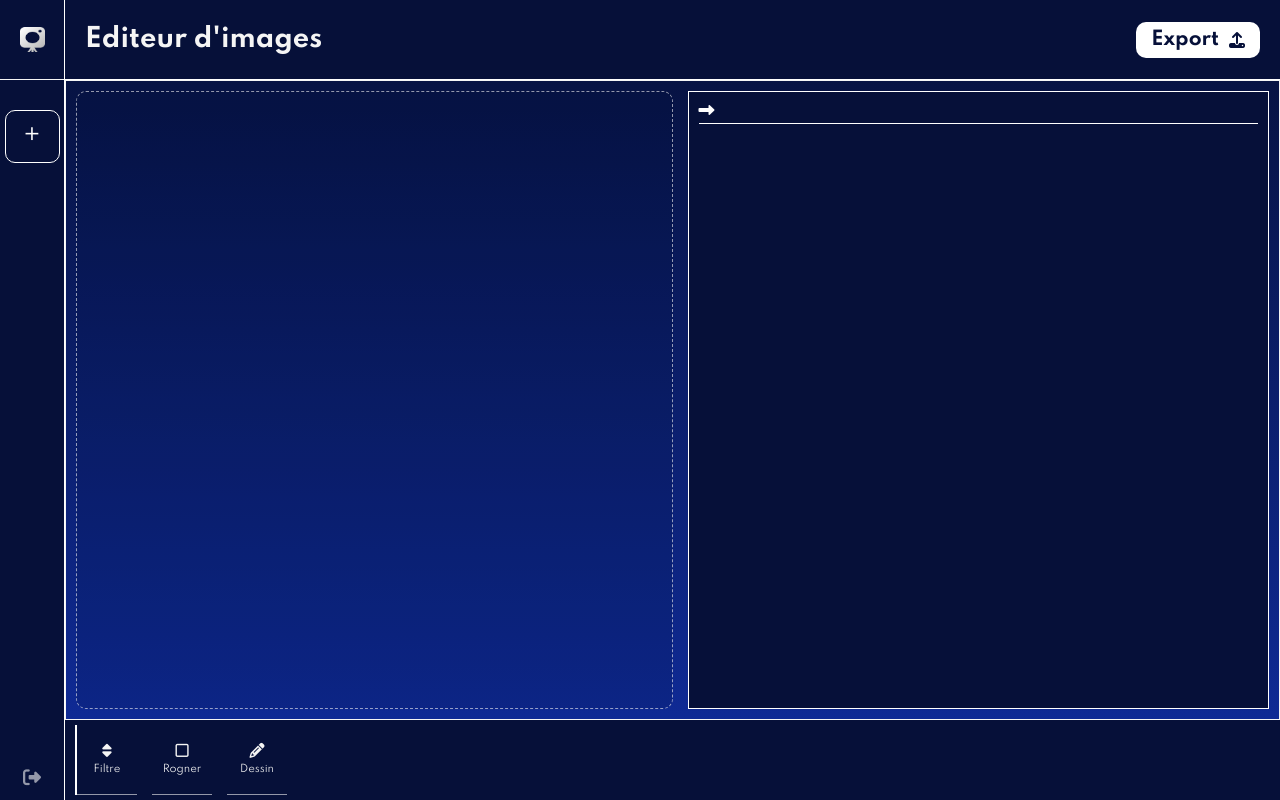
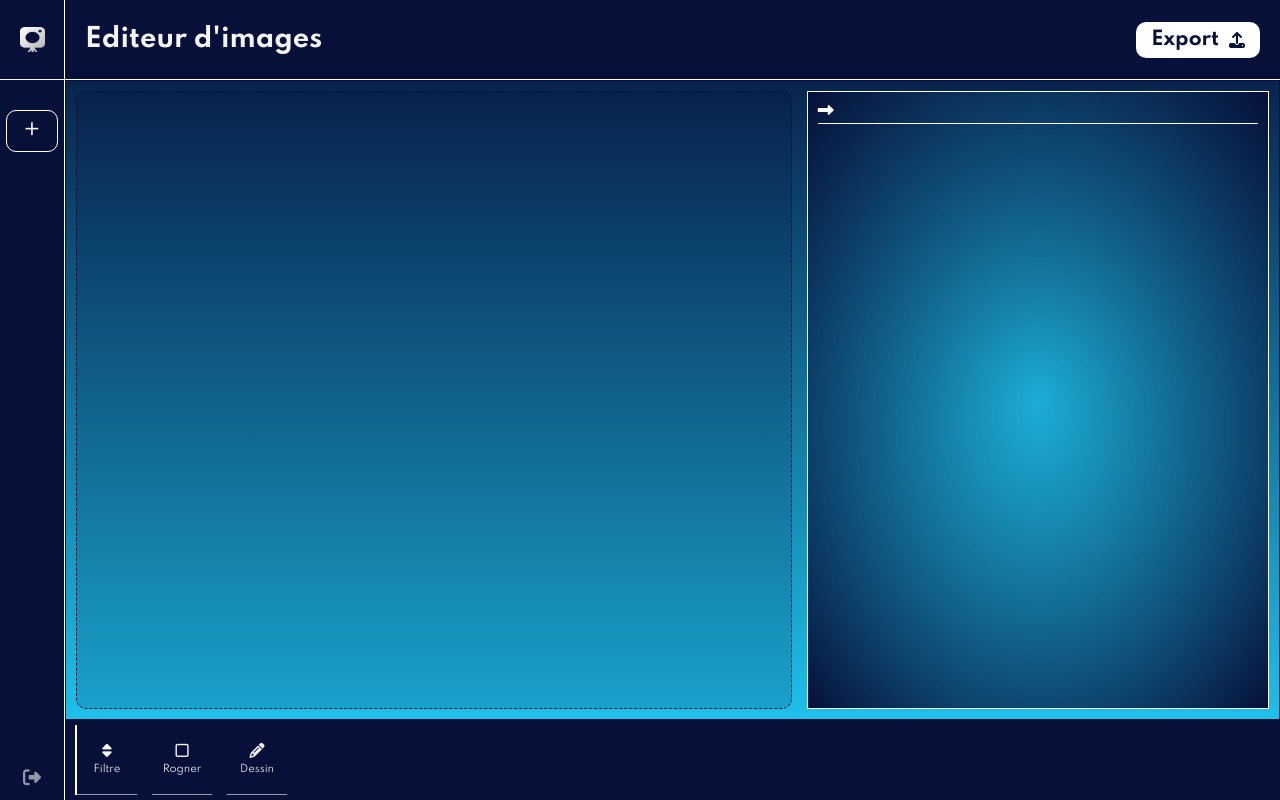
Before and after one commit to bakeli-OpenSource/editeur-multimedia, a plain HTML site: page page editeur/editeur.html in a window 1280 px wide. Drawn offline with Linux system fonts and the light colour scheme.

Commit message:
quelques retouche aux styles

```diff
--- a/page editeur/NodeVideo/editVideo.css
+++ b/page editeur/NodeVideo/editVideo.css
@@ -50,14 +50,14 @@ body{
 
 .side-contenu .bloc{
     margin-top: 30px;
-    display: flex;
-    justify-content: center;
-    align-items: center;
+    /* display: flex; */
+    /* justify-content: center; */
+    /* align-items: center; */
     cursor: pointer;
-    padding: 10px;
+    /* padding: 10px; */
     border-radius: 10px;
     transition: all .2s ease;
-    width: 55px;
+    /* width: 55px; */
     border: 1px solid white;
     /* background-color: #061039; */
     color: white;
@@ -66,9 +66,9 @@ body{
 .side-contenu .bloc:hover{
     background: whitesmoke;
     color: #061039;
-    gap: 5px;
-    width: 55px;
-    margin: 30px auto;
+    /* gap: 5px; */
+    /* width: 55px; */
+    /* margin: 30px auto; */
 }
 
 .bloc i{
@@ -80,6 +80,11 @@ body{
 }
 
 .bloc label{
+    width: 50px;
+    height: 40px;
+    display: flex;
+    align-items: center;
+    justify-content: center;
     font-size: 25px;
 }
 
--- a/page editeur/creation de Gif/createGif.css
+++ b/page editeur/creation de Gif/createGif.css
@@ -7,8 +7,9 @@
   text-decoration: none;
 }
 body {
-  height: 100vh;
-  background: #061039;
+  min-height: 100vh;
+  /* background: #061039; */
+  background: linear-gradient(#061039, #21d4fd);
   color: #fff;
 }
 input {
@@ -54,7 +55,7 @@ input {
   border: 2px dashed #ccc;
   padding: 10px;
   width: 400px;
-  height: 500px;
+  height: 400px;
   display: flex;
   align-items: center;
   justify-content: center;
@@ -92,21 +93,23 @@ input {
 }
 
 label {
-  margin-top: 30px;
-  display: flex;
-  justify-content: center;
-  align-items: center;
-  cursor: pointer;
-  padding: 10px;
-  border-radius: 10px;
-  transition: all 0.2s ease;
-  width: 55px;
-  border: 1px solid white;
   background-color: #061039;
   color: white;
   margin: auto;
   position: relative;
   top: 30px;
+  margin-top: 30px;
+    /* display: flex; */
+    /* justify-content: center; */
+    /* align-items: center; */
+    cursor: pointer;
+    /* padding: 10px; */
+    border-radius: 10px;
+    transition: all .2s ease;
+    /* width: 55px; */
+    border: 1px solid white;
+    /* background-color: #061039; */
+    color: white;
 }
 
 label:hover {
@@ -119,7 +122,12 @@ input {
 }
 
 label {
-  font-size: 25px;
+  width: 50px;
+    height: 40px;
+    display: flex;
+    align-items: center;
+    justify-content: center;
+    font-size: 25px;
 }
 #showLink a {
   text-decoration: none !important;
--- a/page editeur/editeur.css
+++ b/page editeur/editeur.css
@@ -7,7 +7,8 @@
 }
 
 body{
-    background: linear-gradient(#061039, #102D9F);
+    /* background: linear-gradient(#061039, #102D9F); */
+    background: linear-gradient(#061039, #21d4fd);
     min-height: 100vh;
 }
 
@@ -45,25 +46,25 @@ body{
 
 .side-contenu .bloc{
     margin-top: 30px;
-    display: flex;
-    justify-content: center;
-    align-items: center;
+    /* display: flex; */
+    /* justify-content: center; */
+    /* align-items: center; */
     cursor: pointer;
-    padding: 10px;
+    /* padding: 10px; */
     border-radius: 10px;
     transition: all .2s ease;
-    width: 55px;
+    /* width: 55px; */
     border: 1px solid white;
-    background-color: #061039;
+    /* background-color: #061039; */
     color: white;
 }
 
 .side-contenu .bloc:hover{
     background: whitesmoke;
     color: #061039;
-    gap: 5px;
-    width: 55px;
-    margin: 30px auto;
+    /* gap: 5px; */
+    /* width: 55px; */
+    /* margin: 30px auto; */
 }
 
 .bloc i{
@@ -75,6 +76,11 @@ body{
 }
 
 .bloc label{
+    width: 50px;
+    height: 40px;
+    display: flex;
+    align-items: center;
+    justify-content: center;
     font-size: 25px;
 }
 
@@ -140,7 +146,7 @@ body{
     display: flex;
     gap: 10px;
     height: 80vh;
-    border: 1px solid whitesmoke;
+    border: 1px solid #061039;
     padding: 10px;
 }
 
@@ -151,8 +157,8 @@ body{
 }
 
 .edition-page .part-changement{
-    width: 50%;
-    border: 1px dashed rgba(245, 245, 245, 0.598);
+    width: 60%;
+    border: 1px dashed #061039;
     padding: 10px 15px;
     background-color: #06103928;
     border-radius: 10px;
@@ -169,8 +175,9 @@ body{
     height: 100% !important;
     object-fit: cover;
     background-color: rgba(245, 245, 245, 0.4);
-    border: 1px solid rgba(245, 245, 245, 0.598);
+    border: 2px solid #061039;
     cursor: pointer;
+    z-index: 0;
 }
 
 
@@ -188,9 +195,10 @@ body{
 }
 
 .edition-part .modif-part{
-    background-color: #061039;
+    /* background-color: #061039; */
+    background: radial-gradient( #21d5fd98, #061039);
     z-index: 100;
-    width: 50%;
+    width: 40%;
     padding: 10px;
     border: 1px solid white;
 }
@@ -524,6 +532,7 @@ canvas {
 
     .real-part .edition-part{
         width: 100%;
+        height: 50%;
     }
 
     .edition-page .part-changement{
@@ -532,7 +541,8 @@ canvas {
 
     .edition-part .modif-part{
         width: 100%;
-        max-height: 28vh;
+        /* height: 100%; */
+        min-height: 60vh;
         overflow-y: scroll;
     }
 }
--- a/page editeur/modifPhoto.css
+++ b/page editeur/modifPhoto.css
@@ -7,7 +7,8 @@
 }
 
 body{
-    background: linear-gradient(#061039, #102D9F);
+    /* background: linear-gradient(#061039, #102D9F); */
+    background: linear-gradient(#061039, #21d4fd);
     min-height: 100vh;
 }
 
@@ -44,25 +45,25 @@ body{
 
 .side-contenu .bloc{
     margin-top: 30px;
-    display: flex;
-    justify-content: center;
-    align-items: center;
+    /* display: flex; */
+    /* justify-content: center; */
+    /* align-items: center; */
     cursor: pointer;
-    padding: 10px;
+    /* padding: 10px; */
     border-radius: 10px;
     transition: all .2s ease;
-    width: 55px;
+    /* width: 55px; */
     border: 1px solid white;
-    background-color: #061039;
+    /* background-color: #061039; */
     color: white;
 }
 
 .side-contenu .bloc:hover{
     background: whitesmoke;
     color: #061039;
-    gap: 5px;
-    width: 55px;
-    margin: 30px auto;
+    /* gap: 5px; */
+    /* width: 55px; */
+    /* margin: 30px auto; */
 }
 
 .bloc i{
@@ -74,6 +75,11 @@ body{
 }
 
 .bloc label{
+    width: 50px;
+    height: 40px;
+    display: flex;
+    align-items: center;
+    justify-content: center;
     font-size: 25px;
 }
 
@@ -138,7 +144,7 @@ body{
     display: flex;
     gap: 10px;
     height: 80vh;
-    border: 1px solid whitesmoke;
+    border: 1px solid #061039;
     padding: 10px;
 }
 
@@ -149,26 +155,27 @@ body{
 }
 
 .edition-page .part-changement{
-    /* ------------------------ */
-    width: 50%;
-    border: 1px dashed rgba(245, 245, 245, 0.598);
+    width: 60%;
+    border: 1px dashed #061039;
     padding: 10px 15px;
     background-color: #06103928;
     border-radius: 10px;
     display: flex;
     flex-direction: column;
     align-items: center;
-    justify-content: center;
 }
 
 .part-changement #canvas{
     width: 100%;
     height: 90%;
-    object-fit: cover;
-    /* padding: 10px; */
-    background-color: rgba(245, 245, 245, 0.4);
-    border: 1px solid rgba(245, 245, 245, 0.598);
+    position: relative;
+    z-index: 0;
+    /* object-fit: cover; */
+    padding: 10px;
+    background-color: rgba(245, 245, 245, 0.6);
+    border: 2px solid #061039;
 }
+
 
 .part-changement .play{
     padding: 10px;
@@ -184,10 +191,10 @@ body{
 }
 
 .edition-part .modif-part{
-    background-color: #061039;
+    /* background-color: #061039; */
+    background: radial-gradient( #21d5fd98, #061039);
     z-index: 100;
-    /* ------------------------------------- */
-    width: 50%;
+    width: 40%;
     padding: 10px;
     border: 1px solid white;
 }
```
Also changed, not shown: page d'acceuil/acceuil.html (+2 -2 lines), page editeur/NodeVideo/editVideo.html (+1 -1 lines).
